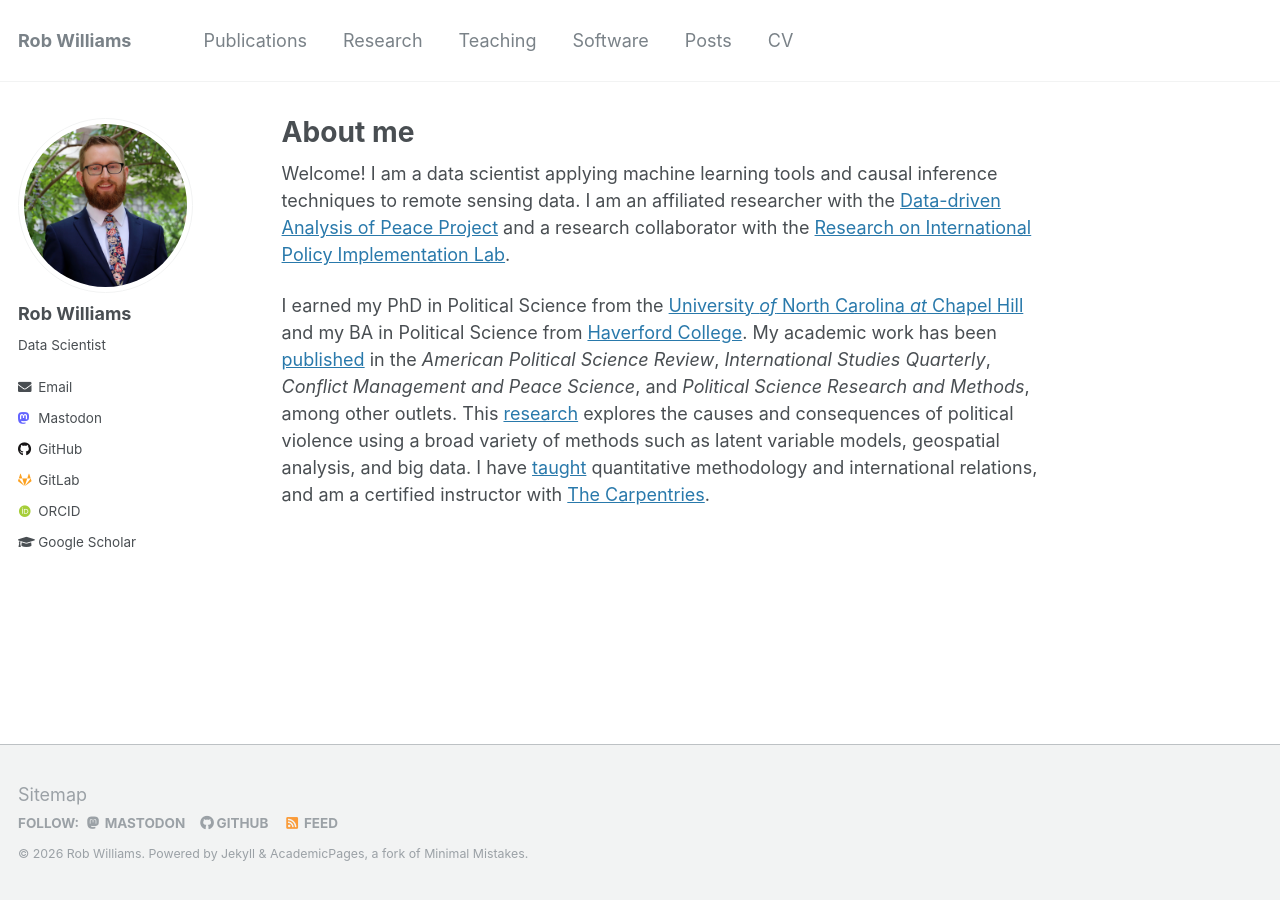
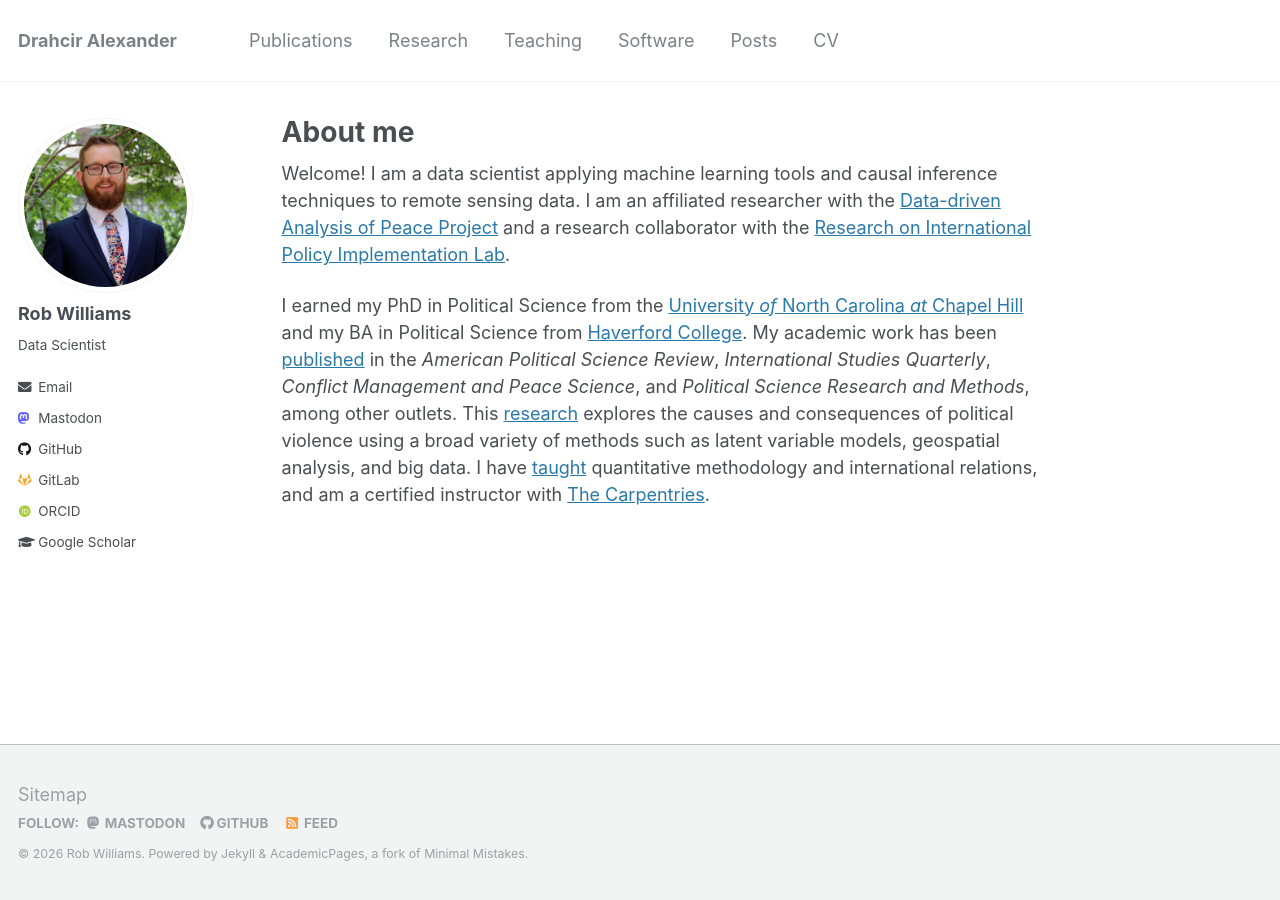
Before and after one commit to bl4nco7/drahcir-4, a Jekyll site: the page built from _pages/about.md, in a window 1280 px wide. Built offline with Jekyll 4.4.1, drawn with Linux system fonts in a browser that asks for light colours; some web fonts are replaced.

Commit message:
Update site title and name in configuration

```diff
--- a/_config.yml
+++ b/_config.yml
@@ -7,7 +7,7 @@
 
 # Site Settings
 locale                   : "en-US"
-title                    : "Rob Williams"
+title                    : "Drahcir Alexander"
 title_separator          : "-"
 name                     : &name "Rob Williams"
 description              : &description "Postdoc in Political Science"
```
